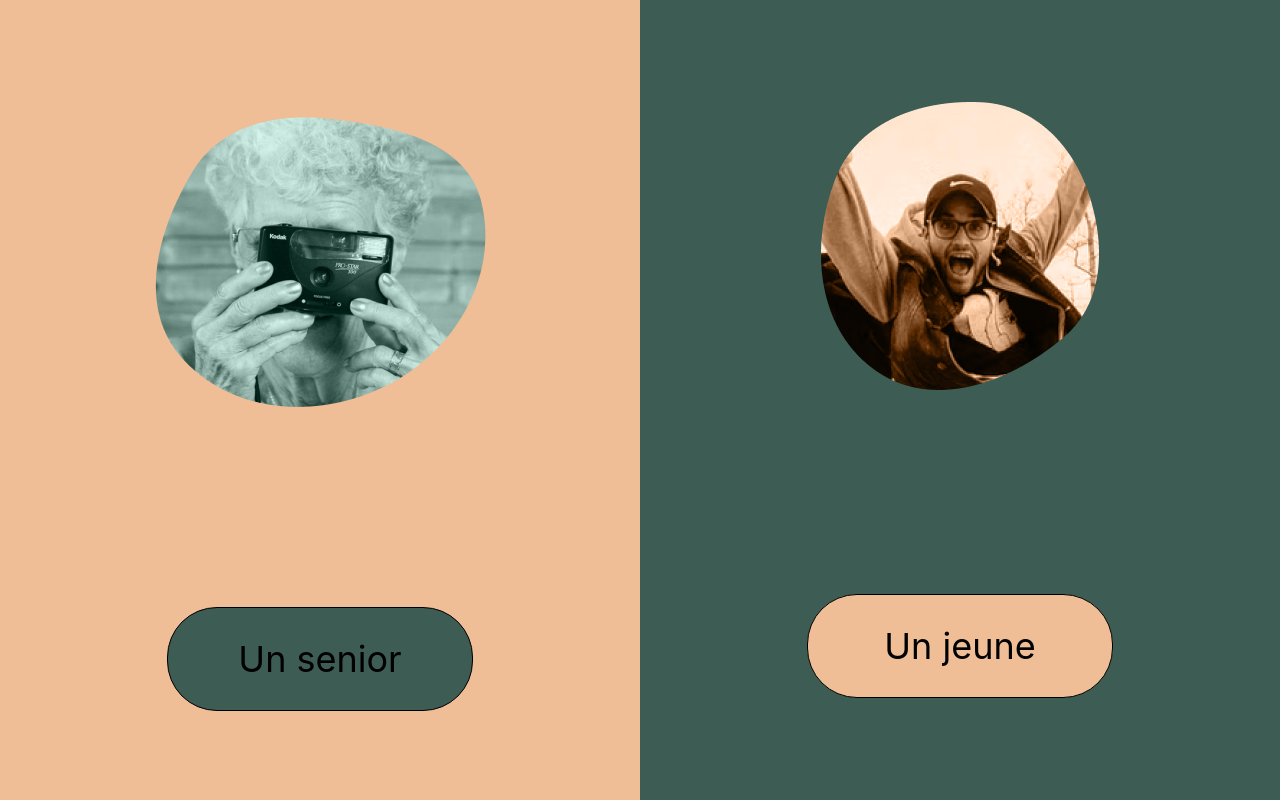
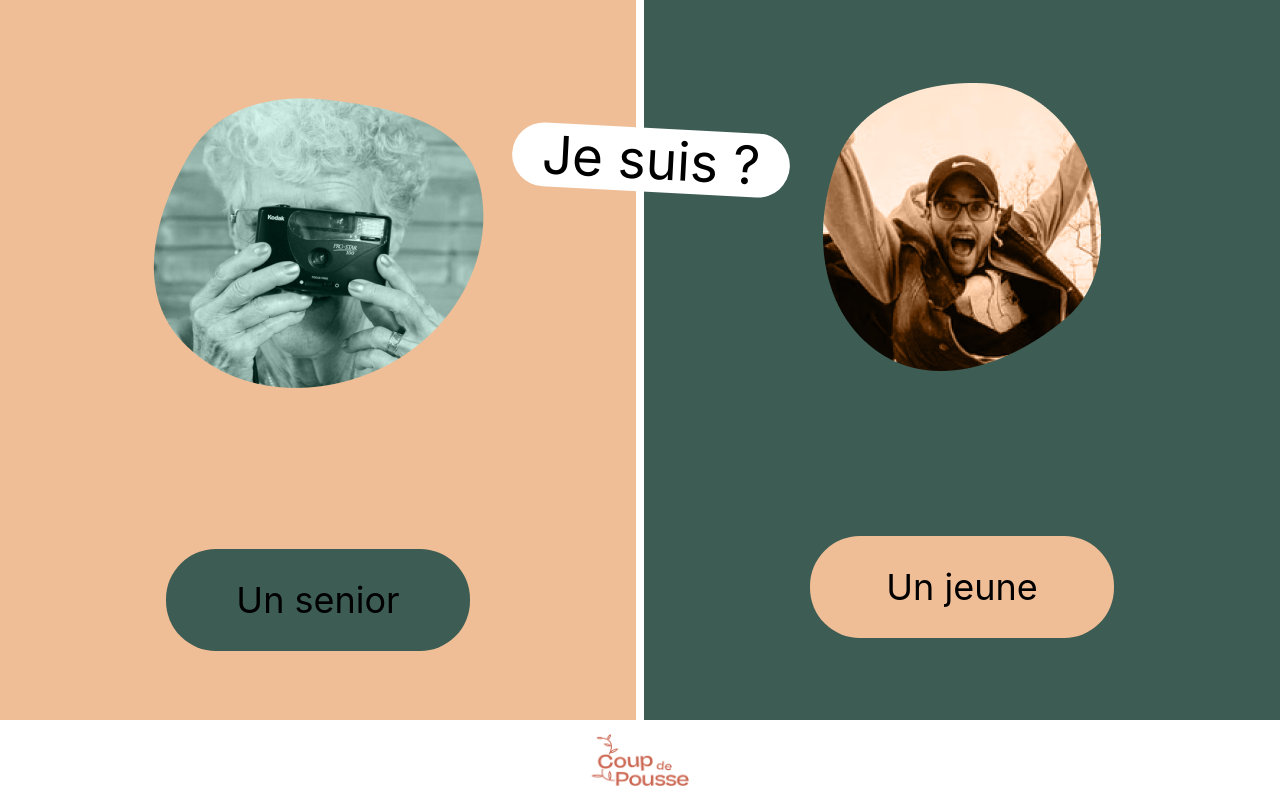
Before and after one commit to YannQuillard/coupdepousse-front, a React (Create React App) app: page / in a window 1280 px wide. Built offline with nearby package versions, Linux system fonts and the light colour scheme.

Commit message:
home layout

```diff
--- a/src/components/home/Type/Type.css
+++ b/src/components/home/Type/Type.css
@@ -1,6 +1,6 @@
 .type{
-	width: 50vw;
-	height: 100vh;
+	width: 50%;
+	height: 100%;
 	display: flex;
 	flex-direction: column;
 	align-content: space-around;
@@ -8,10 +8,12 @@
 	align-items: center;
 }
 
-.yellowBG{
+.seniorSide{
 	background: #EFBE96;
+	border-right: 4px solid #fff;
 }
 
-.greenBG{
+.youngSide{
 	background: #3D5C54;
+	border-left: 4px solid #fff;
 }
--- a/src/components/home/Type/Type.tsx
+++ b/src/components/home/Type/Type.tsx
@@ -1,16 +1,14 @@
 import React, { useState } from 'react';
 import "./Type.css"
-
 import TypeImage from "./image/TypeImage"
 import TypeButton from "./button/TypeButton"
 
-
 const Type = (props: any) => {
 		return (
-		<div className={`type ${props.color}`}>
-			<TypeImage typeImageUrl = {props.typeImageUrl} />
-			<TypeButton className={`buttonType`} buttonColor = {props.buttonColor} personType = {props.personType} />
-		</div>
+			<div className={`type ${props.typeSide}`}>
+				<TypeImage typeImageUrl = {props.typeImageUrl} />
+				<TypeButton className={`buttonType`} buttonColor = {props.buttonColor} personType = {props.personType} />
+			</div>
 	);
 }
 
--- a/src/components/home/Type/button/TypeButton.css
+++ b/src/components/home/Type/button/TypeButton.css
@@ -2,7 +2,6 @@
 	width: 304px;
 	height: 102px;
 	border-radius: 50px;
-	border: 1px solid black;
 	display: flex;
 	justify-content: center;
 	align-items: center;
--- a/src/components/home/Type/button/TypeButton.tsx
+++ b/src/components/home/Type/button/TypeButton.tsx
@@ -1,13 +1,11 @@
 import React, { useState } from 'react';
 import "./TypeButton.css"
-
 
 const TypeButton = (props: any) => {
 	return (
 		<a
 			className={`buttonType ${props.buttonColor}`}
 			onClick={()=>{
-				// console.log(props.buttonColor);
 			}}
 		>
 			{props.personType}
--- a/src/components/home/Type/image/TypeImage.tsx
+++ b/src/components/home/Type/image/TypeImage.tsx
@@ -1,10 +1,7 @@
 import React, { useState } from 'react';
 import "./TypeImage.css"
 
-
 const TypeImage = (props: any) => {
-	console.log(props.typeImageUrl);
-
 	return (
 		<img src={props.typeImageUrl}/>
 	);
--- a/src/pages/Home.css
+++ b/src/pages/Home.css
@@ -1,10 +1,41 @@
-.home{
-	width: 100%;
-	height: 100%;
+.homeContainer{
+	width: 100vw;
+	height: 100vh;
+	display: flex;
+	flex-direction: column;
+}
+
+.homeMain{
+	width: 100vw;
+	height: 90vh;
 	display: flex;
 	flex-direction: row;
+}
+
+.homeFooter{
+	width: 100vw;
+	height: 10vh;
+	display: flex;
+	align-content: center;
+	justify-content: center;
+	align-items: center;
+}
+
+.homeFooter img{
+	height: 65%;
 }
 
 a{
 	font-size: 36px;
 }
+
+.typeChoose{
+	font-size: 53px;
+	position: absolute;
+	top:16%;
+	left: 40%;
+	background: #fff;
+	border-radius: 50px;
+	padding: 0 30px;
+	transform: rotate(3deg);
+}
--- a/src/pages/Home.tsx
+++ b/src/pages/Home.tsx
@@ -1,7 +1,9 @@
-import React from 'react';
+import React, { useState } from 'react';
 import "./Home.css"
 import '../App.css';
 import Type from "../components/home/Type/Type"
+
+import logo from "../assets/img/logo.png"
 
 import oldImage from "../assets/img/old.png"
 import youngImage from "../assets/img/young.png"
@@ -19,9 +21,17 @@ const personType = {
 
 const Home = () => {
 	return (
-		<div className="home">
-		<Type color="yellowBG" buttonColor="greenButton" personType={personType["senior"]} typeImageUrl={imagesUrl["oldImageUrl"]} />
-		<Type color="greenBG" buttonColor="yellowButton" personType={personType["young"]} typeImageUrl={imagesUrl["youngImageUrl"]} />
+		<div className="homeContainer">
+			<div className="typeChoose">
+				Je suis ?
+			</div>
+			<div className="homeMain">
+				<Type typeSide="seniorSide" buttonColor="greenButton" personType={personType["senior"]} typeImageUrl={imagesUrl["oldImageUrl"]} />
+				<Type typeSide="youngSide" buttonColor="yellowButton" personType={personType["young"]} typeImageUrl={imagesUrl["youngImageUrl"]} />
+			</div>
+			<div className="homeFooter">
+				<img src={logo} />
+			</div>
 		</div>
 	);
 }
```
Also changed, not shown: src/assets/img/logo.png (added).
